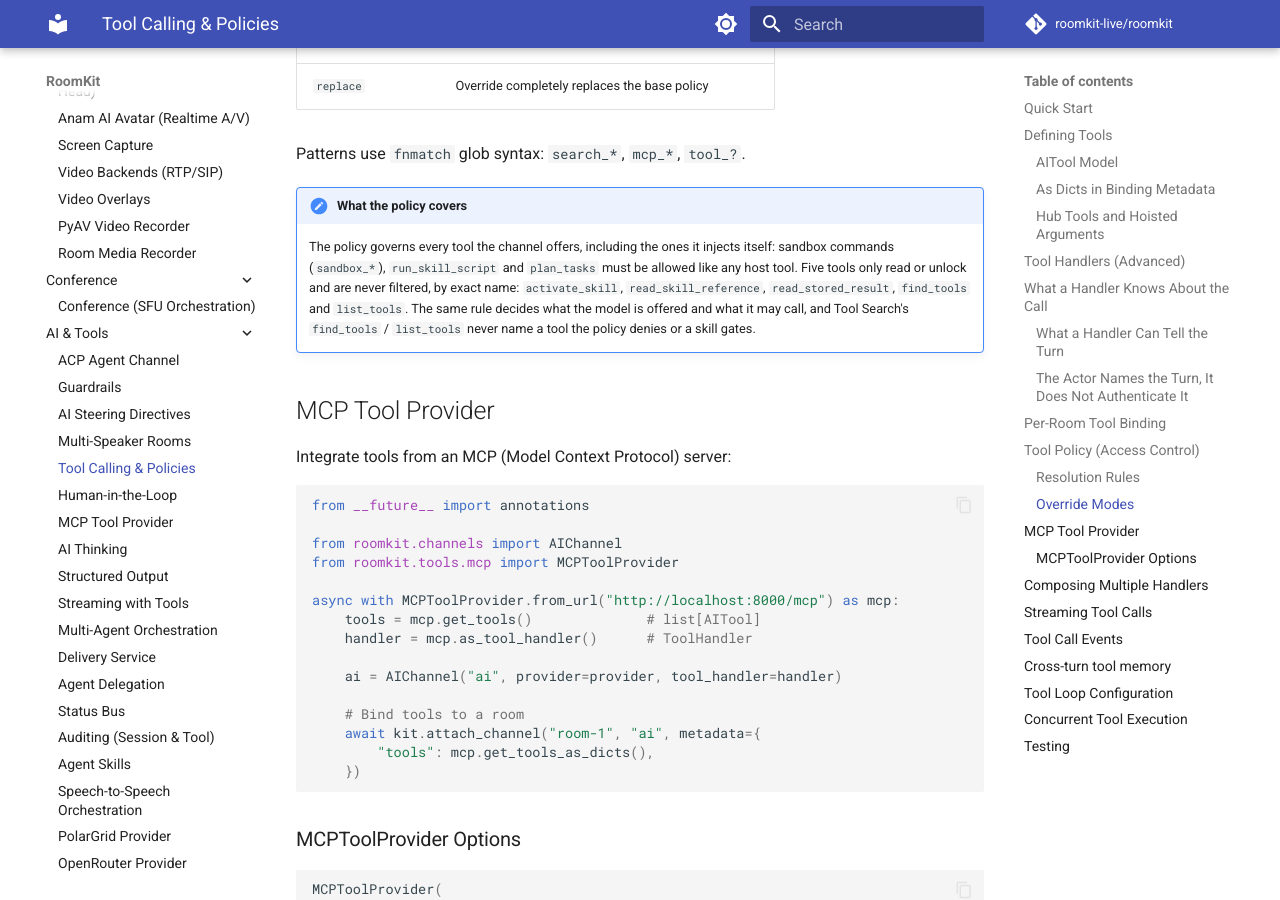
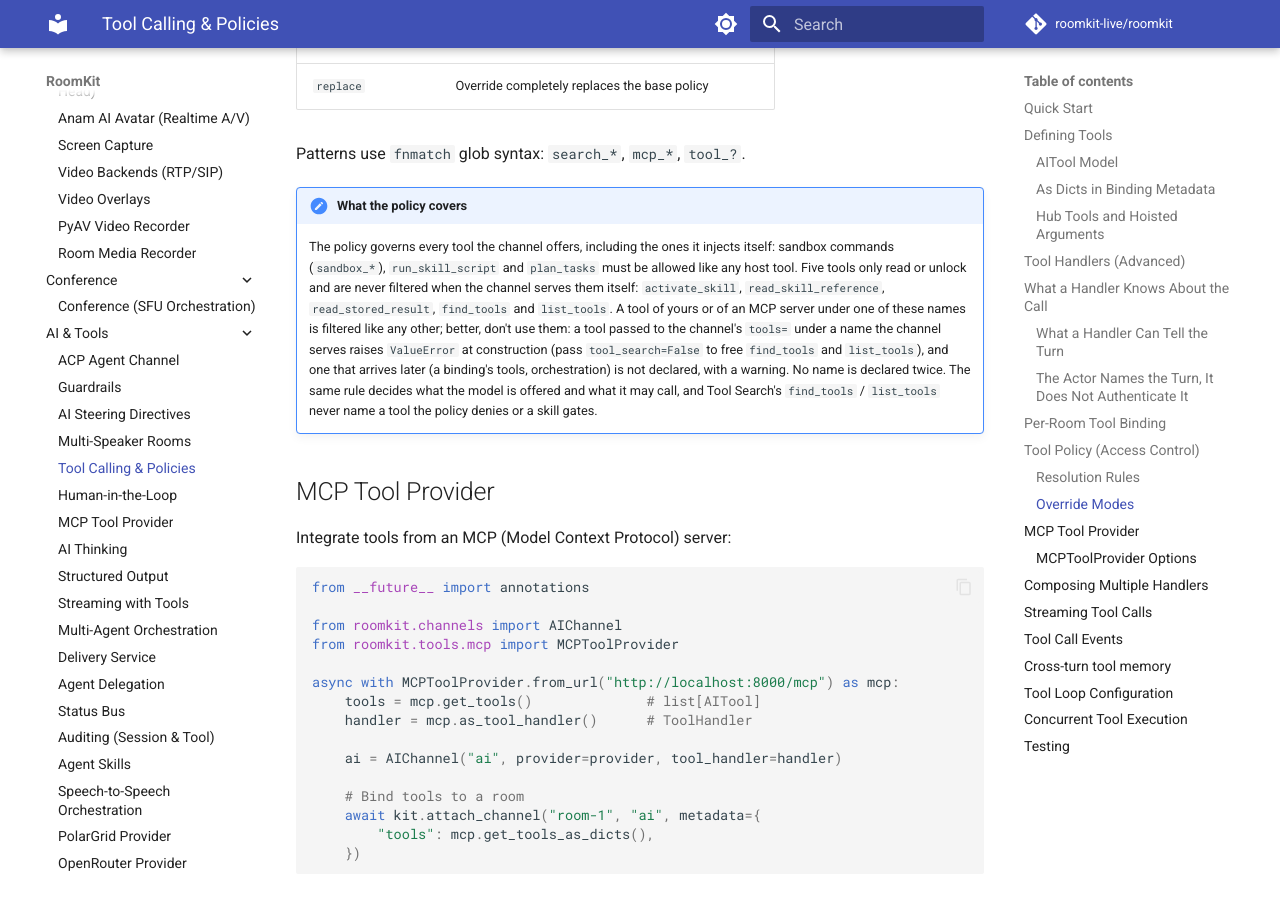
Before and after one commit to roomkit-live/roomkit-docs, an MkDocs documentation site: the page built from docs/guides/tool-calling.md, in a window 1280 px wide and 900 px high, scrolled down 10116 px. Built offline with MkDocs 1.6.1 and Material for MkDocs 9.7.7, drawn with Linux system fonts in a browser that asks for light colours; comment, search, counter and statistics services are not loaded.

Commit message:
docs(tools): the policy exemption covers the channel's own tools, and a host tool under their names is refused or not declared (RMK-294)

```diff
--- a/docs/guides/tool-calling.md
+++ b/docs/guides/tool-calling.md
@@ -437,7 +437,7 @@ ai = AIChannel("ai", provider=provider, tools=[weather_tool, search_tool], tool_
 Patterns use `fnmatch` glob syntax: `search_*`, `mcp_*`, `tool_?`.
 
 !!! note "What the policy covers"
-    The policy governs every tool the channel offers, including the ones it injects itself: sandbox commands (`sandbox_*`), `run_skill_script` and `plan_tasks` must be allowed like any host tool. Five tools only read or unlock and are never filtered, by exact name: `activate_skill`, `read_skill_reference`, `read_stored_result`, `find_tools` and `list_tools`. The same rule decides what the model is offered and what it may call, and Tool Search's `find_tools` / `list_tools` never name a tool the policy denies or a skill gates.
+    The policy governs every tool the channel offers, including the ones it injects itself: sandbox commands (`sandbox_*`), `run_skill_script` and `plan_tasks` must be allowed like any host tool. Five tools only read or unlock and are never filtered when the channel serves them itself: `activate_skill`, `read_skill_reference`, `read_stored_result`, `find_tools` and `list_tools`. A tool of yours or of an MCP server under one of these names is filtered like any other; better, don't use them: a tool passed to the channel's `tools=` under a name the channel serves raises `ValueError` at construction (pass `tool_search=False` to free `find_tools` and `list_tools`), and one that arrives later (a binding's tools, orchestration) is not declared, with a warning. No name is declared twice. The same rule decides what the model is offered and what it may call, and Tool Search's `find_tools` / `list_tools` never name a tool the policy denies or a skill gates.
 
 ## MCP Tool Provider
 
```
